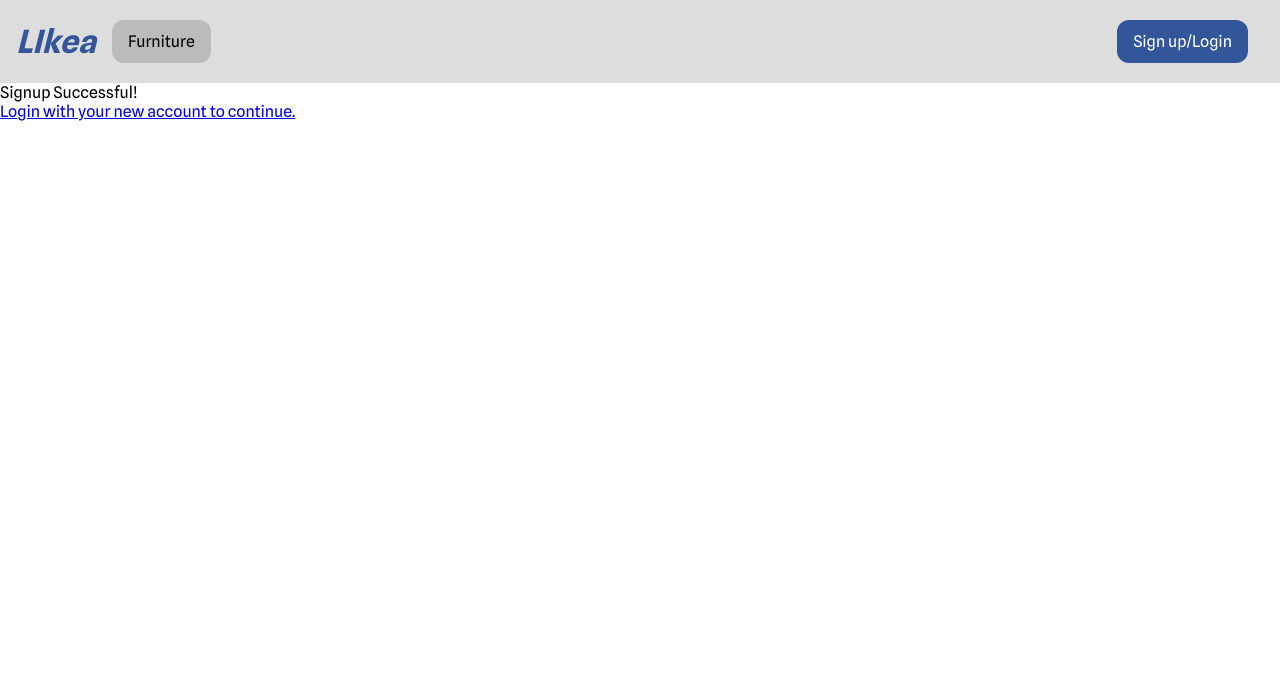
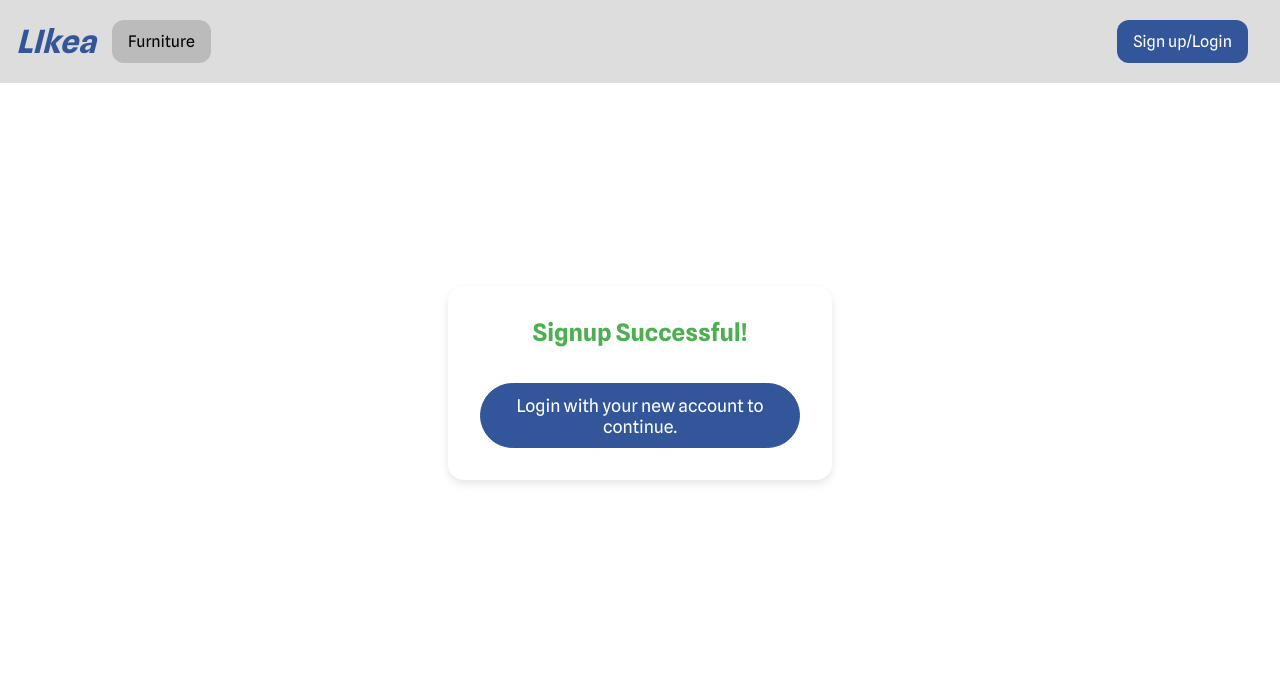
Before and after one commit to PixelFrosty/LIkea, a PHP site: page /signedup.php in a window 1280 px wide. Shown: the top 682 px of the page. Run offline with PHP 8.4, Linux system fonts and the light colour scheme.

Commit message:
improved signin page

```diff
--- /dev/null
+++ b/css/signedUp.css
@@ -0,0 +1,108 @@
+* {
+    font-family: "Spline Sans", sans-serif;
+}
+
+body {
+    margin: 0;
+}
+
+#container {
+    display: flex;
+    justify-content: center;
+    align-items: center;
+    min-height: 75vh;
+    /*background-color: #f0f0f0; */
+}
+
+#message-box {
+    background-color: #fff;
+    padding: 2em;
+    text-align: center;
+    border-radius: 1em;
+    box-shadow: 0 4px 8px rgba(0, 0, 0, 0.1);
+    width: 20em;
+    max-width: 90%;
+}
+
+#message-box div {
+    font-size: 1.5em;
+    color: #4caf50;
+    font-weight: bold;
+    margin-bottom: 1.5em;
+}
+
+#message-box a {
+    display: inline-block;
+    font-size: 1.1em;
+    color: #fff;
+    background: #359;
+    text-decoration: none;
+    padding: 0.6em 2em;
+    border-radius: 2em;
+    border: 0.1em solid #359;
+    transition: background-color 0.3s ease, color 0.3s ease;
+}
+
+#message-box a:hover {
+    background-color: #248;
+}
+
+#message-box a:active {
+    background-color: #1e3a3d;
+    border-color: #1e3a3d;
+}
+
+#navbar {
+    padding: 1em;
+    background: #ddd;
+    display: flex;
+}
+
+#navbar #title a h1 {
+    color: #359;
+    margin-block-start: 0;
+    margin-block-end: 0;
+    transform: translateY(0.2em);
+}
+
+#navbar #main {
+    margin-left: 1em;
+    margin-right: auto;
+    margin-block: 1em;
+}
+
+#navbar #user {
+    margin-left: auto;
+    margin-right: 1em;
+    display: flex;
+}
+
+#navbar #user a {
+    margin-left: 1em;
+    background: #359;
+    color: #fff;
+    border-radius: 0.75em;
+    text-decoration: none;
+    padding-block: 0.75em;
+    padding-inline: 1em;
+    transition: background 0.3s ease-in-out;
+}
+
+#navbar #user a:hover {
+    background: #248;
+}
+
+#navbar #main a {
+    margin-right: 1em;
+    background: #bbb;
+    color: #000;
+    border-radius: 0.75em;
+    text-decoration: none;
+    padding-block: 0.75em;
+    padding-inline: 1em;
+    transition: background 0.3s ease-in-out;
+}
+
+#navbar #main a:hover {
+    background: #aaa;
+}
--- a/signedup.php
+++ b/signedup.php
@@ -1,5 +1,6 @@
 <?php
 session_start();
+$cssfile = 'signedUp.css';
 include 'header.php';
 
 if (isset($_SESSION['id'])) {
@@ -8,5 +9,9 @@ if (isset($_SESSION['id'])) {
 }
 ?>
 
-<div>Signup Successful!</div>
-<a href="login.php">Login with your new account to continue.</a>
+<div id="container">
+    <div id="message-box">
+        <div>Signup Successful!</div>
+        <a href="login.php">Login with your new account to continue.</a>
+    </div>
+</div>
```
